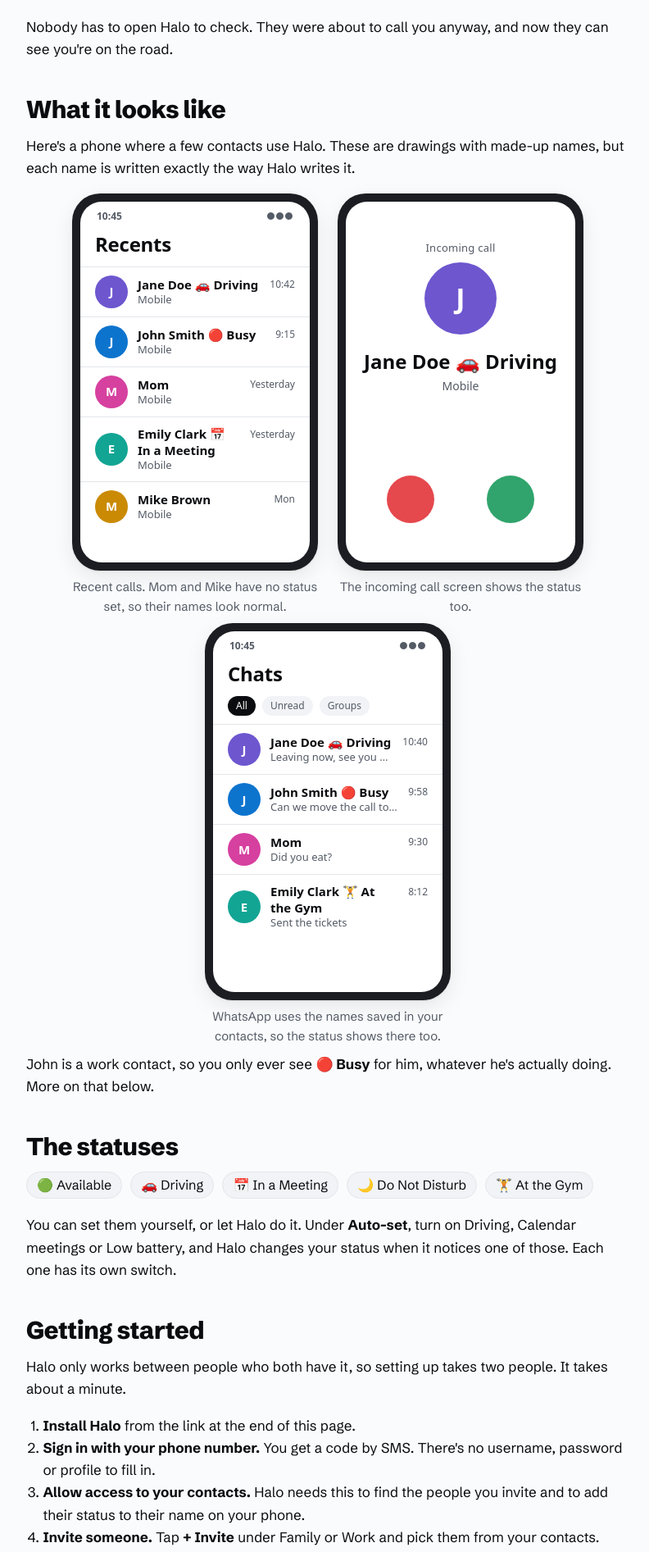
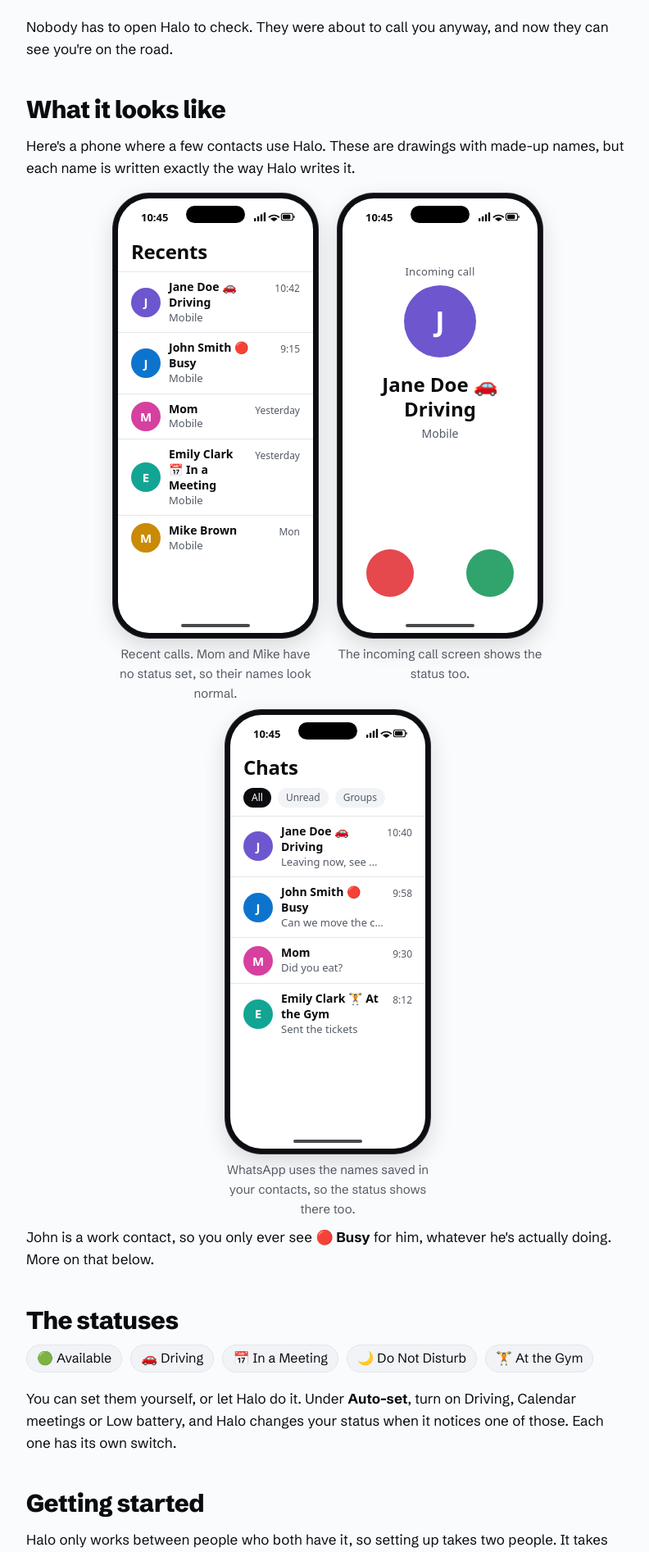
Before and after one commit to and/and.github.io, a Jekyll site: the page built from halo/index.html, in a window 1280 px wide. Shown: the part 835-2728 px from the top of the page at 82% size, without its empty margins (240-1032 px from the left). Built offline with Jekyll 4.4.1, drawn with Linux system fonts in a browser that asks for light colours.

Commit message:
Halo article: phone mock-ups with modern proportions, camera pill, status icons and home bar

```diff
--- a/halo/index.html
+++ b/halo/index.html
@@ -11,30 +11,34 @@
 <style>
 /* Phone mock-ups. The screens use the site's colours, so they follow light and dark mode. */
 .halo-row{display:flex;flex-wrap:wrap;gap:24px;justify-content:center;align-items:flex-start;margin:8px auto 8px}
-.halo-row figure{margin:0;flex:0 1 300px;min-width:0}
+.halo-row figure{margin:0;flex:0 1 250px;min-width:0}
 .halo-row figure.shot{flex-grow:0}
 .halo-row figure.login{flex-basis:230px}
 .halo-row figure.main{flex-basis:281px}
-.halo-phone{background:#1b1d22;border-radius:34px;padding:10px;box-shadow:0 1px 2px rgba(0,0,0,.08),0 8px 24px rgba(0,0,0,.08)}
-.halo-screen{background:var(--surface);color:var(--text);border-radius:26px;overflow:hidden;font-family:system-ui,-apple-system,"Segoe UI",Roboto,sans-serif;font-size:15px;line-height:1.35;min-height:440px}
-.halo-bar{display:flex;justify-content:space-between;padding:10px 20px 4px;font-size:12px;font-weight:600;color:var(--muted)}
-.halo-title{font-size:24px;font-weight:700;padding:6px 18px 10px;letter-spacing:-.01em}
+/* A modern phone: tall 19.5:9 screen, thin even bezel, a camera pill at the top and a home bar at the bottom */
+.halo-phone{position:relative;max-width:250px;margin:0 auto;aspect-ratio:9/19.5;background:#0d0e11;border-radius:44px;padding:6px;box-shadow:0 0 0 1px #2c2f36,0 10px 28px rgba(0,0,0,.14)}
+.halo-phone::before{content:"";position:absolute;z-index:2;top:15px;left:50%;transform:translateX(-50%);width:72px;height:21px;border-radius:11px;background:#000}
+.halo-phone::after{content:"";position:absolute;z-index:2;bottom:13px;left:50%;transform:translateX(-50%);width:84px;height:4px;border-radius:2px;background:var(--text);opacity:.75}
+.halo-screen{display:flex;flex-direction:column;height:100%;background:var(--surface);color:var(--text);border-radius:38px;overflow:hidden;font-family:system-ui,-apple-system,"Segoe UI",Roboto,sans-serif;font-size:14px;line-height:1.35}
+.halo-bar{display:flex;justify-content:space-between;align-items:center;padding:15px 22px 8px 28px;font-size:13px;font-weight:600;color:var(--text)}
+.halo-bar svg{height:11px;width:auto;fill:currentColor}
+.halo-title{font-size:24px;font-weight:700;padding:8px 16px 8px;letter-spacing:-.01em}
 .halo-list{list-style:none;margin:0!important;padding:0!important}
-.halo-list li{display:flex;gap:12px;align-items:center;padding:10px 18px;border-top:1px solid var(--rule)}
-.halo-av{flex:0 0 40px;height:40px;border-radius:50%;display:flex;align-items:center;justify-content:center;font-weight:600;font-size:15px;color:#fff}
+.halo-list li{display:flex;gap:10px;align-items:center;padding:9px 16px;border-top:1px solid var(--rule)}
+.halo-av{flex:0 0 36px;height:36px;border-radius:50%;display:flex;align-items:center;justify-content:center;font-weight:600;font-size:15px;color:#fff}
 .halo-main{flex:1;min-width:0}
 .halo-name{font-weight:600}
 .halo-sub{font-size:13px;color:var(--muted);white-space:nowrap;overflow:hidden;text-overflow:ellipsis}
 .halo-time{font-size:12px;color:var(--muted);align-self:flex-start;padding-top:3px;white-space:nowrap}
-.halo-call{display:flex;flex-direction:column;align-items:center;text-align:center;padding:48px 20px 28px;min-height:420px}
+.halo-call{flex:1;display:flex;flex-direction:column;align-items:center;text-align:center;padding:40px 20px 44px}
 .halo-call .halo-av{width:88px;height:88px;flex-basis:auto;font-size:34px;margin-bottom:18px}
 .halo-call .who{font-size:24px;font-weight:600;line-height:1.25}
 .halo-call .num{font-size:14px;color:var(--muted);margin-top:6px}
 .halo-call .label{font-size:13px;color:var(--muted);margin-bottom:8px;letter-spacing:.02em}
-.halo-call .btns{display:flex;gap:64px;margin-top:auto;padding-top:40px}
+.halo-call .btns{display:flex;gap:64px;margin-top:auto}
 .halo-call .btns span{width:58px;height:58px;border-radius:50%;display:block}
 .halo-call .no{background:#e5484d}.halo-call .yes{background:#30a46c}
-.halo-tabs{display:flex;gap:8px;padding:0 18px 10px}
+.halo-tabs{display:flex;gap:8px;padding:0 16px 10px}
 .halo-tabs span{font-size:12px;padding:4px 10px;border-radius:999px;background:var(--subtle);color:var(--muted)}
 .halo-tabs span:first-child{background:var(--text);color:var(--surface)}
 .post-content .halo-shot{display:block;width:100%;height:auto;border-radius:22px;border:1px solid var(--rule)}
@@ -75,7 +79,7 @@
   <figure>
     <div class="halo-phone" role="img" aria-label="Illustration of a recent calls list: Jane Doe 🚗 Driving, John Smith 🔴 Busy, Mom, and Emily Clark 📅 In a Meeting">
       <div class="halo-screen" aria-hidden="true">
-        <div class="halo-bar"><span>10:45</span><span>●●●</span></div>
+        <div class="halo-bar"><span>10:45</span><span><svg viewBox="0 0 64 14" aria-hidden="true"><rect x="0" y="9" width="3" height="5" rx="1"/><rect x="5" y="6" width="3" height="8" rx="1"/><rect x="10" y="3" width="3" height="11" rx="1"/><rect x="15" y="0" width="3" height="14" rx="1"/><path d="M31 3.5a12 12 0 0 1 9 3.6l-1.6 1.7a9.6 9.6 0 0 0-14.8 0L22 7.1a12 12 0 0 1 9-3.6zm0 4.4a7.5 7.5 0 0 1 5.6 2.4L31 14l-5.6-3.7A7.5 7.5 0 0 1 31 7.9z"/><rect x="42.5" y="1.5" width="18" height="11" rx="3" fill="none" stroke="currentColor" stroke-width="1.4"/><rect x="44.5" y="3.5" width="12" height="7" rx="1.5"/><rect x="61.5" y="5" width="1.8" height="4" rx=".9"/></svg></span></div>
         <div class="halo-title">Recents</div>
         <ul class="halo-list">
           <li><span class="halo-av" style="background:#6e56cf">J</span><span class="halo-main"><span class="halo-name" style="display:block">Jane Doe 🚗 Driving</span><span class="halo-sub" style="display:block">Mobile</span></span><span class="halo-time">10:42</span></li>
@@ -91,6 +95,7 @@
   <figure>
     <div class="halo-phone" role="img" aria-label="Illustration of an incoming call from Jane Doe 🚗 Driving">
       <div class="halo-screen" aria-hidden="true">
+        <div class="halo-bar"><span>10:45</span><span><svg viewBox="0 0 64 14" aria-hidden="true"><rect x="0" y="9" width="3" height="5" rx="1"/><rect x="5" y="6" width="3" height="8" rx="1"/><rect x="10" y="3" width="3" height="11" rx="1"/><rect x="15" y="0" width="3" height="14" rx="1"/><path d="M31 3.5a12 12 0 0 1 9 3.6l-1.6 1.7a9.6 9.6 0 0 0-14.8 0L22 7.1a12 12 0 0 1 9-3.6zm0 4.4a7.5 7.5 0 0 1 5.6 2.4L31 14l-5.6-3.7A7.5 7.5 0 0 1 31 7.9z"/><rect x="42.5" y="1.5" width="18" height="11" rx="3" fill="none" stroke="currentColor" stroke-width="1.4"/><rect x="44.5" y="3.5" width="12" height="7" rx="1.5"/><rect x="61.5" y="5" width="1.8" height="4" rx=".9"/></svg></span></div>
         <div class="halo-call">
           <div class="label">Incoming call</div>
           <span class="halo-av" style="background:#6e56cf">J</span>
@@ -108,7 +113,7 @@
   <figure>
     <div class="halo-phone" role="img" aria-label="Illustration of a chat list: Jane Doe 🚗 Driving, John Smith 🔴 Busy, Mom, and Emily Clark 🏋️ At the Gym">
       <div class="halo-screen" aria-hidden="true">
-        <div class="halo-bar"><span>10:45</span><span>●●●</span></div>
+        <div class="halo-bar"><span>10:45</span><span><svg viewBox="0 0 64 14" aria-hidden="true"><rect x="0" y="9" width="3" height="5" rx="1"/><rect x="5" y="6" width="3" height="8" rx="1"/><rect x="10" y="3" width="3" height="11" rx="1"/><rect x="15" y="0" width="3" height="14" rx="1"/><path d="M31 3.5a12 12 0 0 1 9 3.6l-1.6 1.7a9.6 9.6 0 0 0-14.8 0L22 7.1a12 12 0 0 1 9-3.6zm0 4.4a7.5 7.5 0 0 1 5.6 2.4L31 14l-5.6-3.7A7.5 7.5 0 0 1 31 7.9z"/><rect x="42.5" y="1.5" width="18" height="11" rx="3" fill="none" stroke="currentColor" stroke-width="1.4"/><rect x="44.5" y="3.5" width="12" height="7" rx="1.5"/><rect x="61.5" y="5" width="1.8" height="4" rx=".9"/></svg></span></div>
         <div class="halo-title">Chats</div>
         <div class="halo-tabs"><span>All</span><span>Unread</span><span>Groups</span></div>
         <ul class="halo-list">
```
